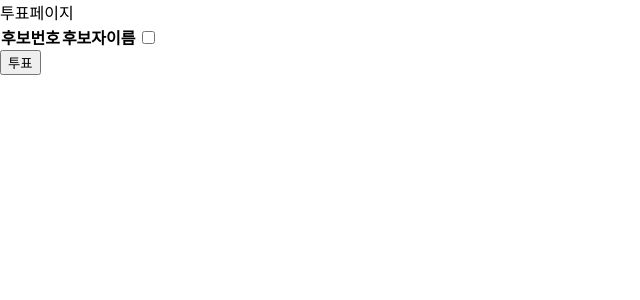
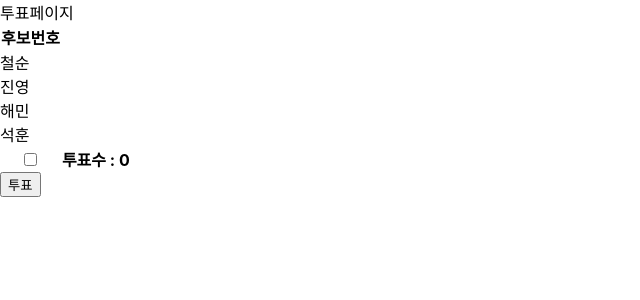
Before and after one commit to enum30-BlockChain/Voting, a React (Create React App) app in the folder client/: page /vote in a window 1280 px wide. Shown: the top 300 px of the page, without its empty margins (0-640 px from the left). Built offline with nearby package versions, Linux system fonts and the light colour scheme.

Commit message:
feat : voter ing

```diff
--- a/client/src/components/candidatesPage/Candidate.jsx
+++ b/client/src/components/candidatesPage/Candidate.jsx
@@ -5,7 +5,7 @@ function Candidate() {
   const [name, setName] = useState("");
   const [age, setAge] = useState(0);
   const [number, setnumber] = useState(0);
-  const [cadidate, setcadidate] = useState([name, age, number]);
+  const [cadidate, setcadidate] = useState([]);
 
   const handleOnNameChange = (e) => {
     setName(e.target.value);
@@ -49,7 +49,9 @@ function Candidate() {
       <button onClick={handleOnClick}>등록</button>
       <div>후보자리스트</div>
       <th>
-        <tr></tr>
+        <tr>{cadidate[0]}</tr>
+        <tr>{cadidate[1]}</tr>
+        <tr>{cadidate[2]}</tr>
       </th>
     </>
   );
--- a/client/src/components/votePage/Voter.jsx
+++ b/client/src/components/votePage/Voter.jsx
@@ -1,14 +1,27 @@
+import { useState } from "react";
+import Candidate from "components/candidatesPage/Candidate";
+
 function Voter() {
+  const [count, setcount] = useState(0);
+  const [candidate, setcandidate] = useState(["철순", "진영", "해민", "석훈"]);
+
   return (
     <>
       <div>투표페이지</div>
       <div className="input-container">
         <th className="candidatenumber">후보번호</th>
-        <th className="candidatename">후보자이름</th>
+        <tr className="candidatename">{candidate[0]}</tr>
+        <tr className="candidatename">{candidate[1]}</tr>
+        <tr className="candidatename">{candidate[2]}</tr>
+        <tr className="candidatename">{candidate[3]}</tr>
         <th>
           <input type="checkbox" />
         </th>
-        <button>투표</button>
+        <th className="candidatecount">투표수 : {count}</th>
+
+        <button id="increment" onClick={() => setcount(count + 1)}>
+          투표
+        </button>
       </div>
     </>
   );
```
